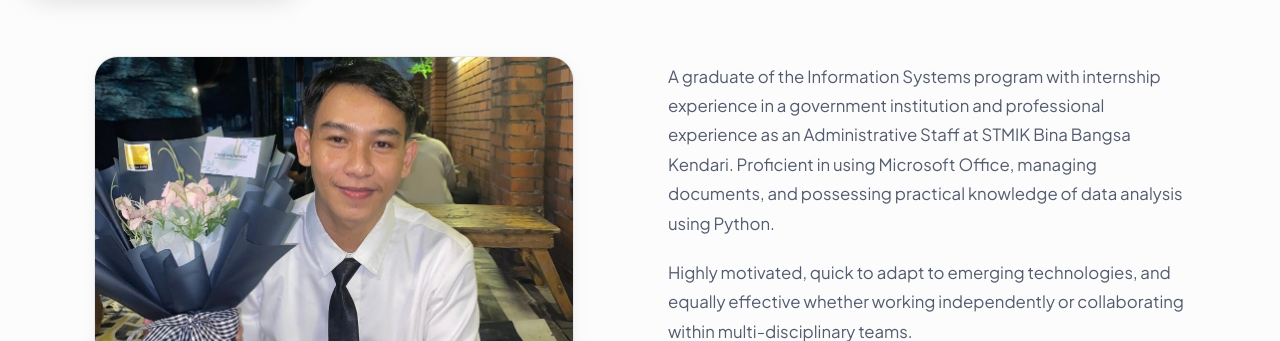
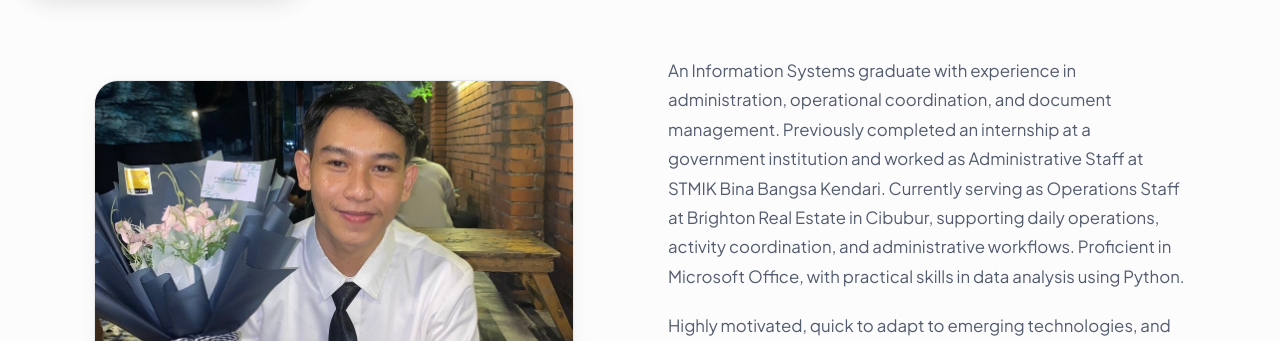
Before and after one commit to rahmathidyatt/portfoliomat, a React (Vite) app: page / in a window 1280 px wide. Shown: the part 783-1124 px from the top of the page. Built offline with nearby package versions, Linux system fonts and the light colour scheme; no server answers.

Commit message:
content(about): update bilingual professional bio with current Brighton role

```diff
--- a/src/data/translations.ts
+++ b/src/data/translations.ts
@@ -32,7 +32,7 @@ export const translations = {
       subtitle: 'Professional Background & Ambition',
       kicker: 'WHO I AM',
       bioP1:
-        'A graduate of the Information Systems program with internship experience in a government institution and professional experience as an Administrative Staff at STMIK Bina Bangsa Kendari. Proficient in using Microsoft Office, managing documents, and possessing practical knowledge of data analysis using Python.',
+        'An Information Systems graduate with experience in administration, operational coordination, and document management. Previously completed an internship at a government institution and worked as Administrative Staff at STMIK Bina Bangsa Kendari. Currently serving as Operations Staff at Brighton Real Estate in Cibubur, supporting daily operations, activity coordination, and administrative workflows. Proficient in Microsoft Office, with practical skills in data analysis using Python.',
       bioP2:
         'Highly motivated, quick to adapt to emerging technologies, and equally effective whether working independently or collaborating within multi-disciplinary teams.',
       downloadCV: 'Download CV',
@@ -314,7 +314,7 @@ export const translations = {
       subtitle: 'Latar Belakang Profesional & Ambisi',
       kicker: 'TENTANG SAYA',
       bioP1:
-        'Lulusan program studi Sistem Informasi dengan pengalaman magang di instansi pemerintahan serta pengalaman profesional sebagai Staf Administrasi di STMIK Bina Bangsa Kendari. Mahir mengoperasikan Microsoft Office, tata kelola dokumen, dan memiliki pengetahuan terapan analisis data dengan Python.',
+        'Lulusan Sistem Informasi dengan pengalaman di bidang administrasi, koordinasi operasional, dan pengelolaan dokumen. Pernah menjalani magang di instansi pemerintahan dan bekerja sebagai Staf Administrasi di STMIK Bina Bangsa Kendari. Saat ini aktif bekerja sebagai Staf Operasional di Brighton Real Estate, Cibubur, dengan peran mendukung kegiatan operasional harian, koordinasi aktivitas, dan kelancaran administrasi. Menguasai Microsoft Office serta memiliki kemampuan praktis analisis data menggunakan Python.',
       bioP2:
         'Memiliki motivasi tinggi, cepat beradaptasi dengan teknologi baru, serta dapat bekerja mandiri maupun berkolaborasi aktif dalam tim lintas fungsi.',
       downloadCV: 'Unduh CV',
```
